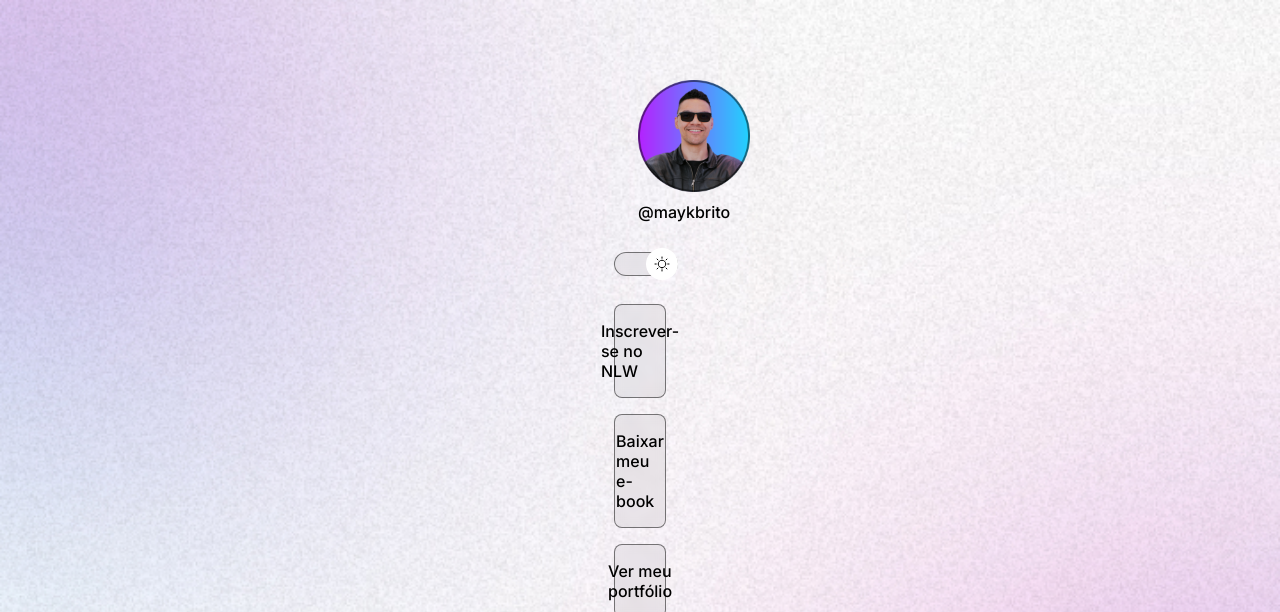
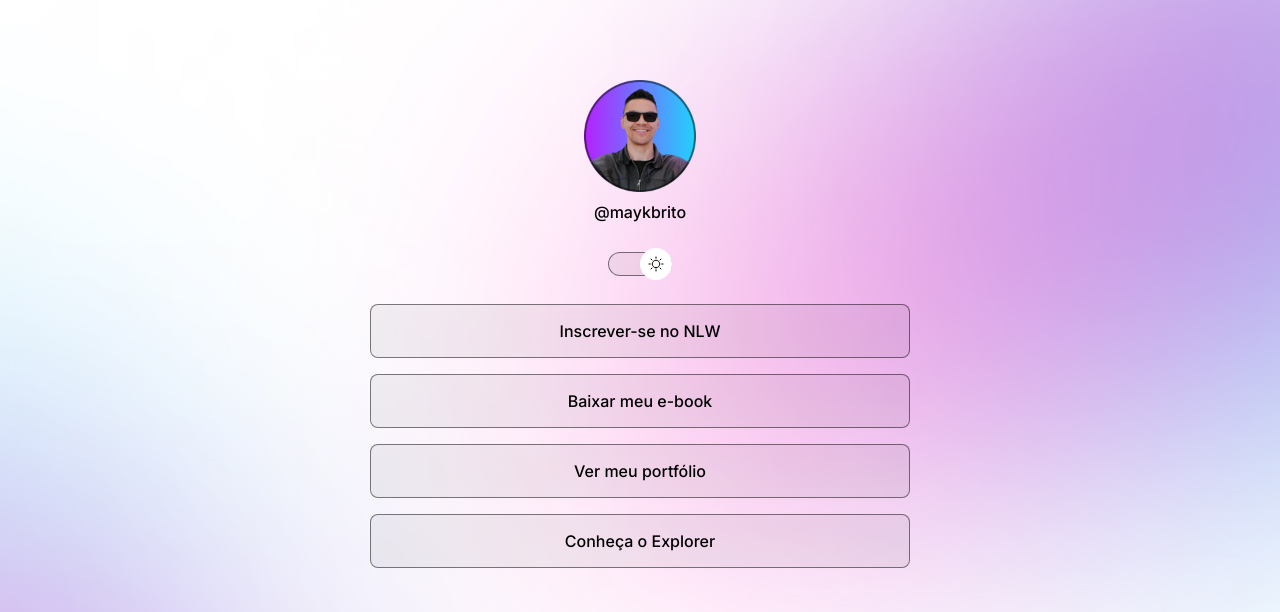
Before and after one commit to anailujj/discover, a plain HTML site: page index.html in a window 1280 px wide. Both pictures are taken after a click on the element 646 px from the left and 264 px from the top of the page. Shown: the top 612 px of the page. Drawn offline with nearby package versions, Linux system fonts and the light colour scheme.

Commit message:
correção

```diff
--- a/style.css
+++ b/style.css
@@ -35,6 +35,7 @@ body {
   /*background: color image repeat position/size*/
   background: var(--bg-url) no-repeat top center/cover;
   transition: 0.5s;
+  height: 100vh;
 }
 
 body * {
@@ -43,7 +44,7 @@ body * {
 }
 
 #container {
-  width: 100px;
+  width: 100%;
   /*height:712px;*/
   /*border: 1px solid red;*/
   max-width: 588px;
@@ -91,31 +92,17 @@ body * {
   z-index: 1;
   transform: translateY(-50%);
 
-  /* animation: leftToRight 0.5s; */
+  animation: slide-back 0.5s;
 }
 
 .light #switch button {
-  right: 0;
-  left: initial;
-  /* animation: rightToLeft 0.5s; */
+  animation: slide-in 0.5s forwards; /*forwards serve para voltar ao inicial após realizar a animação*/
 }
 
-/* @keyframes rightToLeft {
-  from {
-    left: 0;
-  }
-  to {
-    left: 32px;
-  }
+#switch button:hover {
+  outline: 8px solid var(--highlight-color);
+  transition: 0.2s;
 }
-@keyframes leftToRight {
-  from {
-    left: 32px;
-  }
-  to {
-    left: 0px;
-  }
-} */
 
 #switch span {
   display: block;
@@ -192,3 +179,33 @@ footer {
 footer a {
   text-decoration: none;
 }
+
+/*media queries*/
+@media (min-width: 700px) {
+  /*só funciona com a meta tag viewport*/
+  :root {
+    --bg-url: url(./assets/bg-desktop.jpg);
+  }
+
+  .light {
+    --bg-url: url(./assets/bg-desktop-light.jpg);
+  }
+}
+
+/*animation*/
+@keyframes slide-in {
+  from {
+    left: 0;
+  }
+  to {
+    left: 50%;
+  }
+}
+@keyframes slide-back {
+  from {
+    left: 50%;
+  }
+  to {
+    left: 0;
+  }
+}
```
Also changed, not shown: assets/bg-desktop-light.jpg (added), 1 other file.
